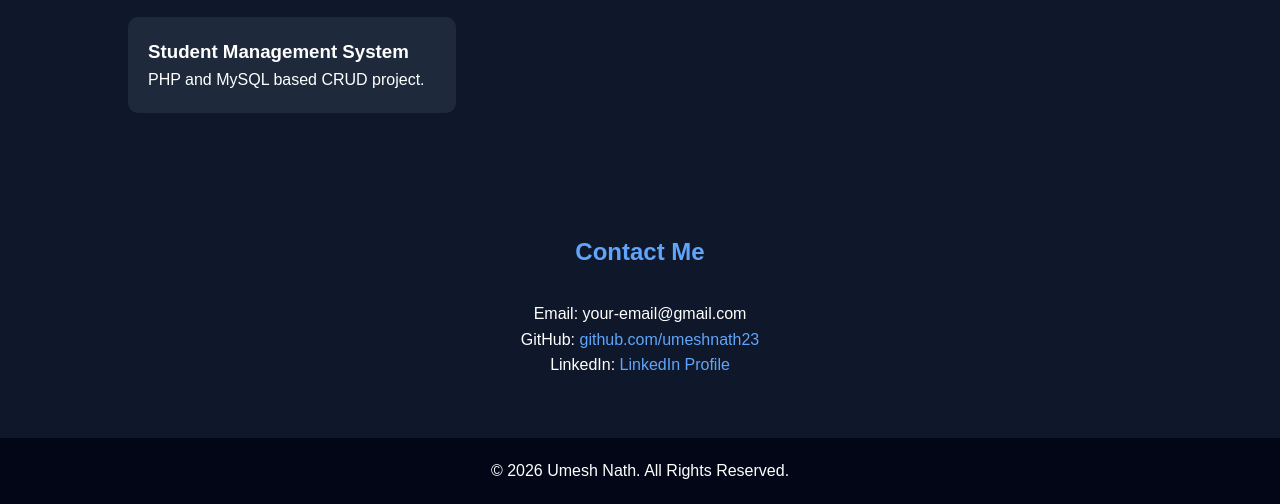
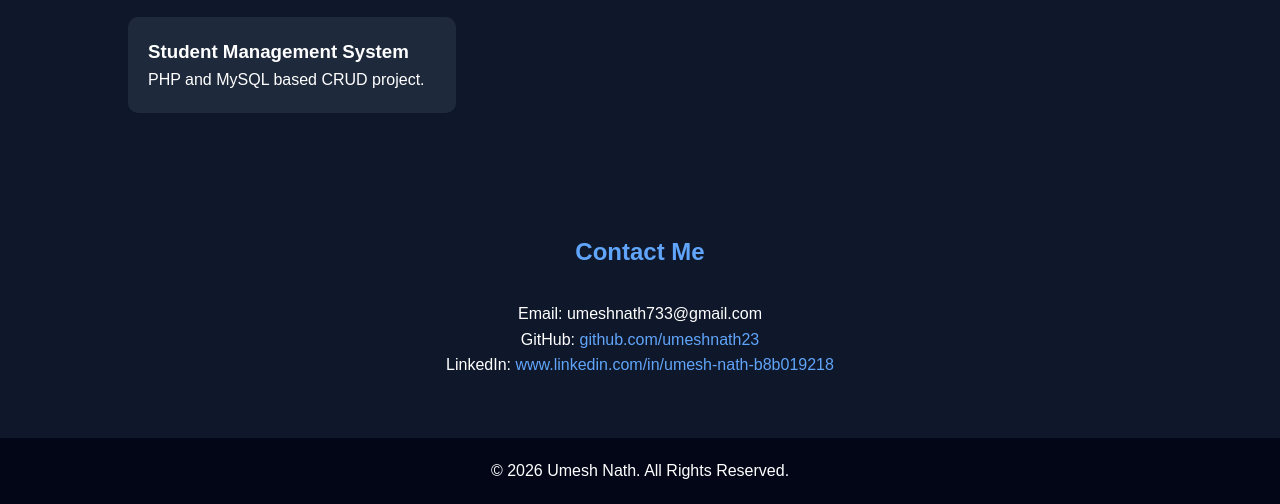
Before and after one commit to umeshnath23/portfolio-website, a plain HTML site: page index.html in a window 1280 px wide. Shown: the part 1330-1834 px from the top of the page. Drawn offline with Linux system fonts and the light colour scheme.

Commit message:
Update index.html

```diff
--- a/index.html
+++ b/index.html
@@ -184,7 +184,7 @@ footer{
 <section class="contact">
     <h2>Contact Me</h2>
 
-    <p>Email: your-email@gmail.com</p>
+    <p>Email: umeshnath733@gmail.com</p>
 
     <p>
         GitHub:
@@ -196,7 +196,7 @@ footer{
     <p>
         LinkedIn:
         <a href="https://linkedin.com" target="_blank">
-            LinkedIn Profile
+            www.linkedin.com/in/umesh-nath-b8b019218
         </a>
     </p>
 
```
